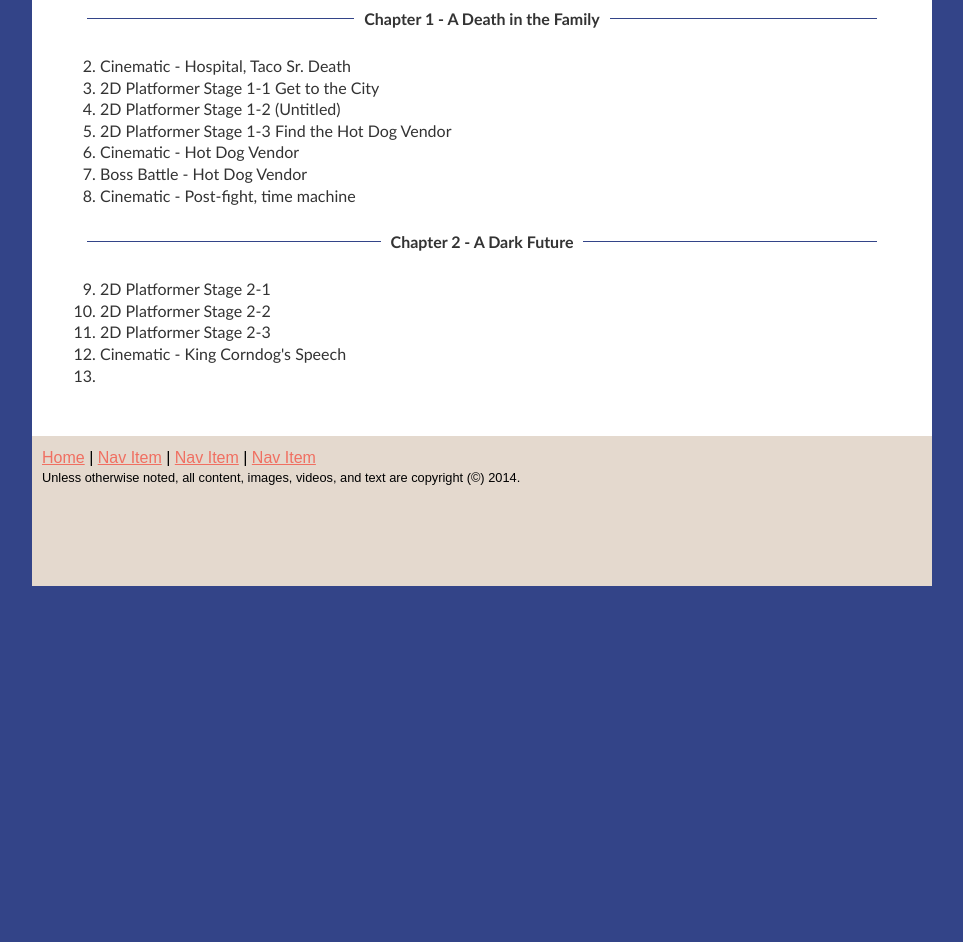
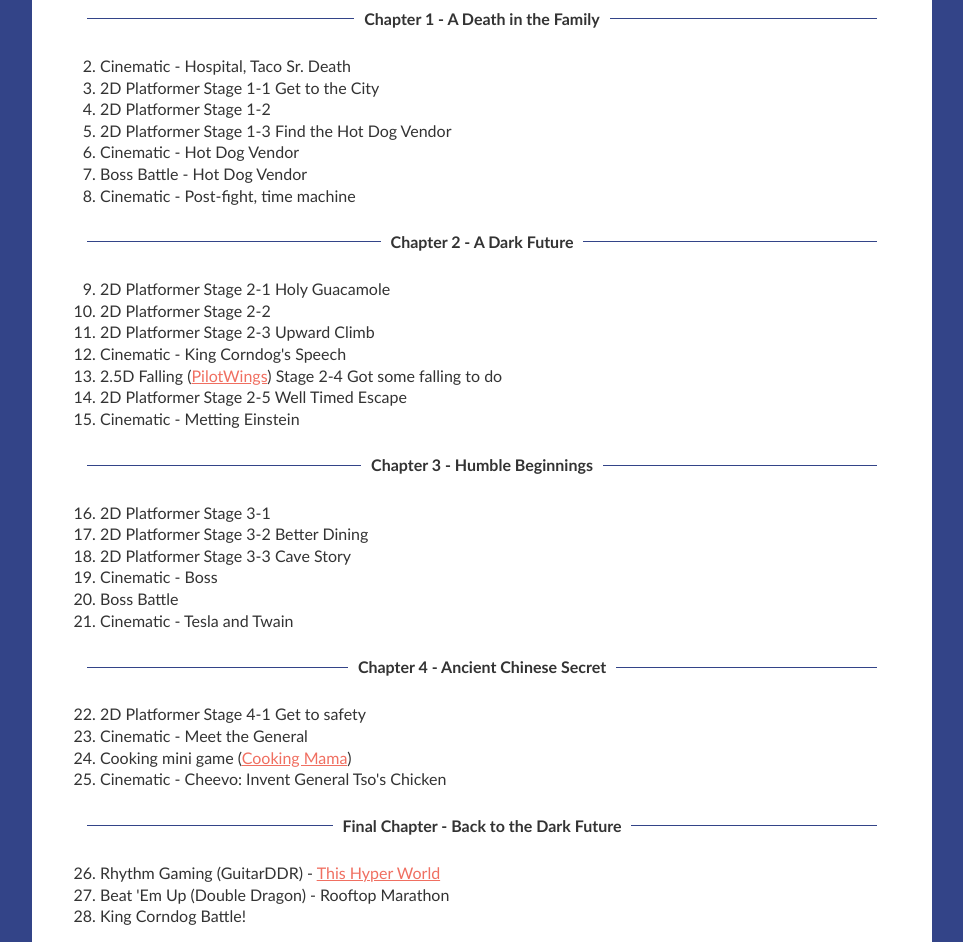
Before and after one commit to TheJaredWilcurt/DrTaco, a plain HTML site: page outline.htm in a window 1280 px wide. Shown: the part 378-1320 px from the top of the page, without its empty margins (158-1121 px from the left). Before the commit the page ends 964 px from the top, so only its background shows below. Drawn offline with nearby package versions, Linux system fonts and the light colour scheme.

Commit message:
Outline Update 2
Added more to outline

```diff
--- a/outline.htm
+++ b/outline.htm
@@ -92,7 +92,7 @@
           <li>Cinematic - Hospital, Taco Sr. Death</li>
 
           <li>2D Platformer Stage 1-1 Get to the City</li>
-          <li>2D Platformer Stage 1-2 (Untitled)</li>
+          <li>2D Platformer Stage 1-2 </li>
           <li>2D Platformer Stage 1-3 Find the Hot Dog Vendor</li>
 
           <li>Cinematic - Hot Dog Vendor</li>
@@ -103,12 +103,45 @@
             <legend>Chapter 2 - A Dark Future</legend>
           </fieldset>
 
-          <li>2D Platformer Stage 2-1</li>
-          <li>2D Platformer Stage 2-2</li>
-          <li>2D Platformer Stage 2-3</li>
+          <li>2D Platformer Stage 2-1 Holy Guacamole</li>
+          <li>2D Platformer Stage 2-2 </li>
+          <li>2D Platformer Stage 2-3 Upward Climb</li>
 
           <li>Cinematic - King Corndog's Speech</li>
-          <li></li>
+          <li>2.5D Falling (<a href="http://www.youtube.com/watch?v=YCXE-SmQ52U">PilotWings</a>) Stage 2-4 Got some falling to do</li>
+          <li>2D Platformer Stage 2-5 Well Timed Escape</li>
+
+          <li>Cinematic - Metting Einstein</li>
+
+          <fieldset class="title">
+            <legend>Chapter 3 - Humble Beginnings</legend>
+          </fieldset>
+
+          <li>2D Platformer Stage 3-1 </li>
+          <li>2D Platformer Stage 3-2 Better Dining</li>
+          <li>2D Platformer Stage 3-3 Cave Story</li>
+          <li>Cinematic - Boss</li>
+          <li>Boss Battle</li>
+          <li>Cinematic - Tesla and Twain</li>
+
+          <fieldset class="title">
+            <legend>Chapter 4 - Ancient Chinese Secret</legend>
+          </fieldset>
+
+          <li>2D Platformer Stage 4-1 Get to safety</li>
+          <li>Cinematic - Meet the General</li>
+          <li>Cooking mini game (<a href="http://www.youtube.com/watch?v=-CaHPMPckcE&t=30s">Cooking Mama</a>)</li>
+          <li>Cinematic - Cheevo: Invent General Tso's Chicken</li>
+
+
+          <fieldset class="title">
+            <legend>Final Chapter - Back to the Dark Future</legend>
+          </fieldset>
+
+          <li>Rhythm Gaming (GuitarDDR) - <a href="http://www.youtube.com/watch?v=aqkvWE42KMY">This Hyper World</a></li>
+          <li>Beat 'Em Up (Double Dragon) - Rooftop Marathon</li>
+          <li>King Corndog Battle!</li>
+
 
         </ol>
 
```
